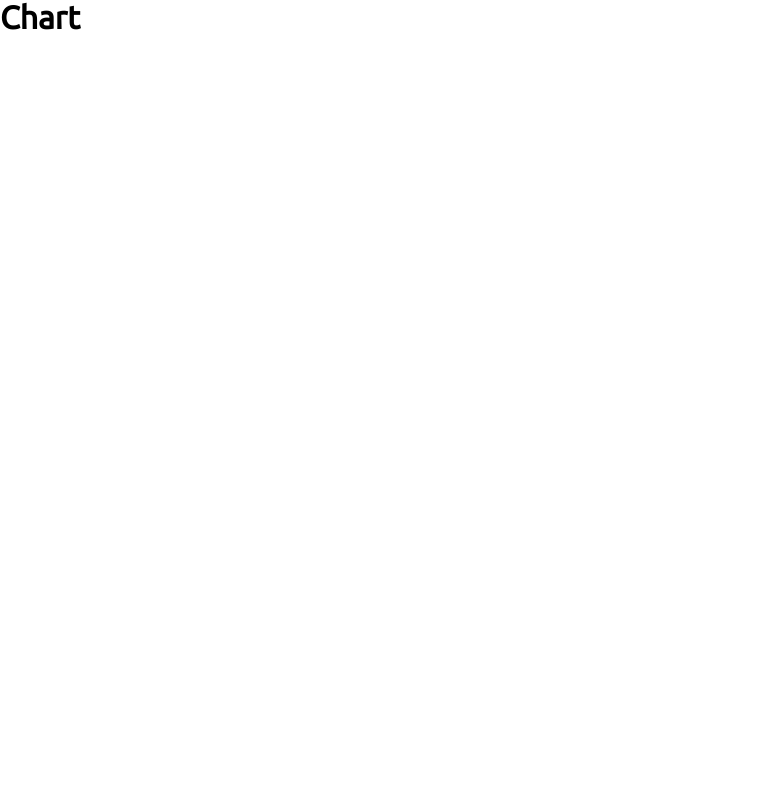
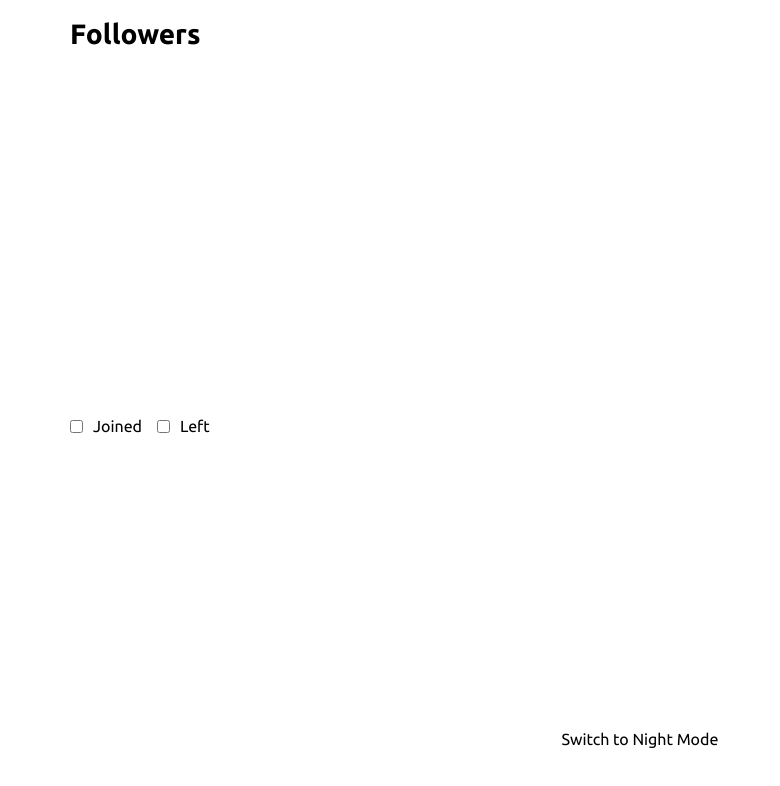
Before and after one commit to LaughingThroll/Chart, a plain HTML site: page index.html in a window 1280 px wide. Shown: the whole page, without its empty margins (0-780 px from the left). Drawn offline with Linux system fonts and the light colour scheme; files whose address does not match are found by name.

Commit message:
add: base-markup

```diff
--- a/index.html
+++ b/index.html
@@ -10,10 +10,37 @@
 </head>
 <body>
   <main class="main-chart">
-    <h1>Chart</h1>
+    <div class="container main-chart__container">
+      <h1 class="main-chart__title title">Followers</h1>
+      <canvas class="main-chart__canvas chart"></canvas>
+      <canvas class="main-chart__slider chart-slider"></canvas>
+      <div class="main-chart__checkboxes">
+        <label class="main-chart__checkbox checkbox">
+          <input class="checkbox__input" type="checkbox">
+          <div class="checkbox__label">Joined</div>
+        </label>
+        <label class="main-chart__checkbox checkbox">
+          <input class="checkbox__input" type="checkbox">
+          <div class="checkbox__label">Left</div>
+        </label>
+      </div>
 
+      <button type="button" class="main-chart__button button">Switch to Night Mode</button>
 
-
+      <div class="chart-label" style="display: none;">
+        <div class="chart-label__date">Sat, Feb 24</div>
+        <div class="chart-label__box">
+          <div class="chart-label__counter counter">
+            <div class="counter__number">142</div>
+            <div class="counter__text">Joined</div>
+          </div>
+          <div class="chart-label__counter counter">
+            <div class="counter__number">47</div>
+            <div class="counter__text">Left</div>
+          </div>
+        </div>
+      </div>
+  </div>
   </main>
 
 
--- /dev/null
+++ b/styles/components/chart-slider.css
@@ -0,0 +1,3 @@
+.chart-slider {
+  height: 50px;
+}
--- /dev/null
+++ b/styles/components/chart.css
@@ -0,0 +1,4 @@
+.chart {
+  height: 300px;
+
+}
--- /dev/null
+++ b/styles/components/checkbox.css
@@ -0,0 +1,8 @@
+.checkbox {
+  display: flex;
+  align-items: center;
+}
+
+.checkbox__input {
+  margin-right: 10px;
+}
--- /dev/null
+++ b/styles/components/main-chart.css
@@ -0,0 +1,35 @@
+.main-chart {
+  padding: 20px 0 50px;
+  height: 100vh;
+}
+
+.main-chart__container {
+  height: 100%;
+  display: flex;
+  flex-direction: column;
+  justify-content: flex-end;
+}
+
+.main-chart__title {
+  margin-bottom: 20px;
+}
+
+.main-chart__chart {
+  margin-bottom: 20px;
+}
+
+.main-chart__chart-slider {
+  margin-bottom: 20px;
+}
+
+.main-chart__button {
+  margin-top: auto;
+}
+
+.main-chart__checkboxes {
+  display: flex;
+}
+
+.main-chart__checkbox:not(:last-child) {
+  margin-right: 15px;
+}
--- /dev/null
+++ b/styles/components/title.css
@@ -0,0 +1,6 @@
+.title {
+  font-family: UbuntuBold, sans-serif;
+  font-size: 28px;
+  line-height: 1;
+  font-weight: 700;
+}
--- a/styles/style.css
+++ b/styles/style.css
@@ -1,20 +1,10 @@
 @import './utils/normalize.css';
 @import './utils/fonts.css';
 @import './utils/reset.css';
+@import './utils/main.css';
 
-*,
-*::after,
-*::before {
-  box-sizing: border-box;
-}
-
-html, body {
-  box-sizing: inherit;
-}
-
-body {
-  font-family: UbuntuRegular, sans-serif;
-  font-size: 16px;
-  font-weight: 400;
-  line-height: 1.1;
-}
+@import './components/main-chart.css';
+@import './components/title.css';
+@import './components/chart.css';
+@import './components/chart-slider.css';
+@import './components/checkbox.css';
--- /dev/null
+++ b/styles/utils/main.css
@@ -0,0 +1,24 @@
+*,
+*::after,
+*::before {
+  box-sizing: border-box;
+}
+
+html, body {
+  box-sizing: inherit;
+}
+
+button,
+body {
+  font-family: UbuntuRegular, sans-serif;
+  font-size: 16px;
+  font-weight: 400;
+  line-height: 1.1;
+}
+
+.container {
+  max-width: 1170px;
+  padding: 0 15px;
+  width: 100%;
+  margin: 0 auto;
+}
--- a/styles/utils/reset.css
+++ b/styles/utils/reset.css
@@ -6,3 +6,21 @@ h5,
 h6 {
   margin: 0;
 }
+
+canvas {
+  display: block;
+  width: 100%;
+}
+
+label,
+input {
+  display: block;
+  cursor: pointer;
+}
+
+button {
+  display: block;
+  border: 0;
+  background-color: transparent;
+  cursor: pointer;
+}
```
